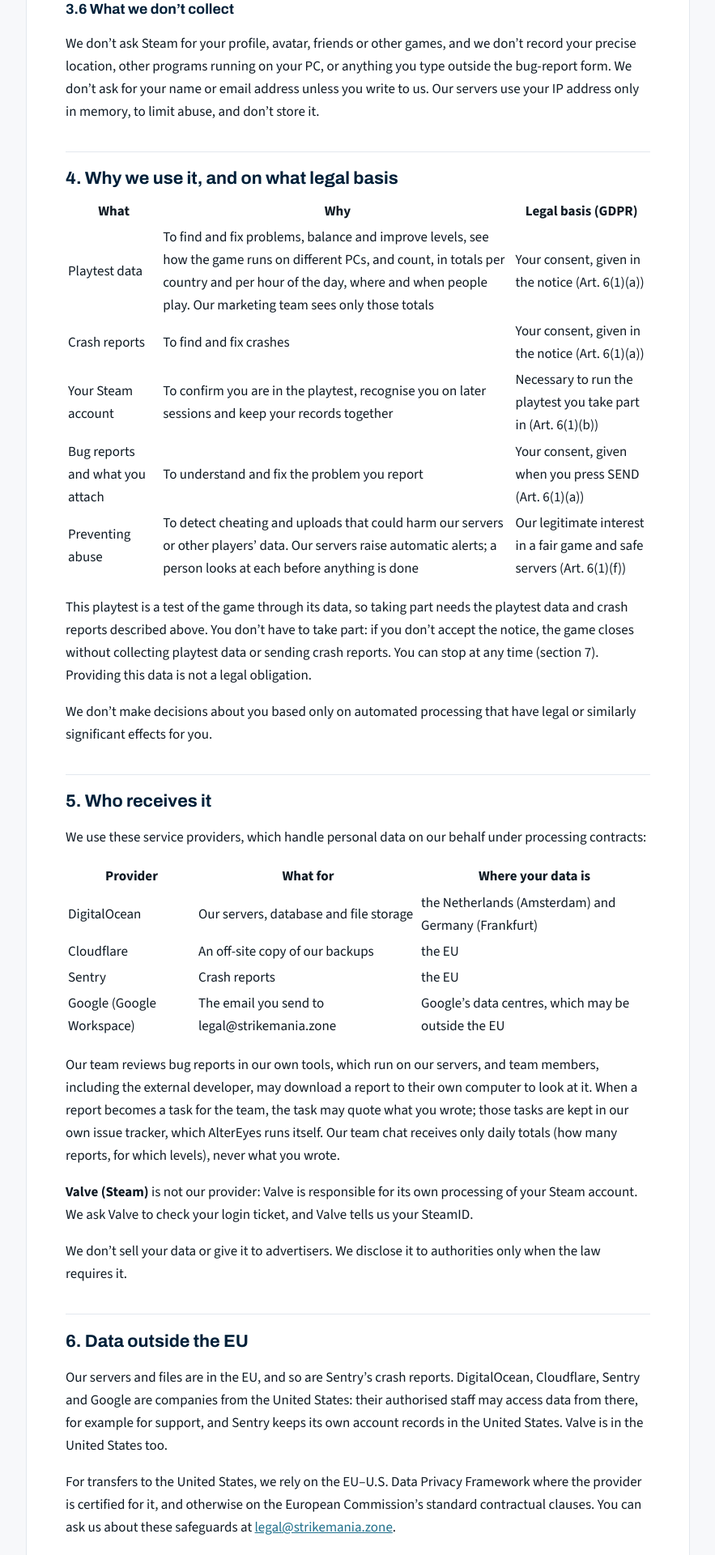
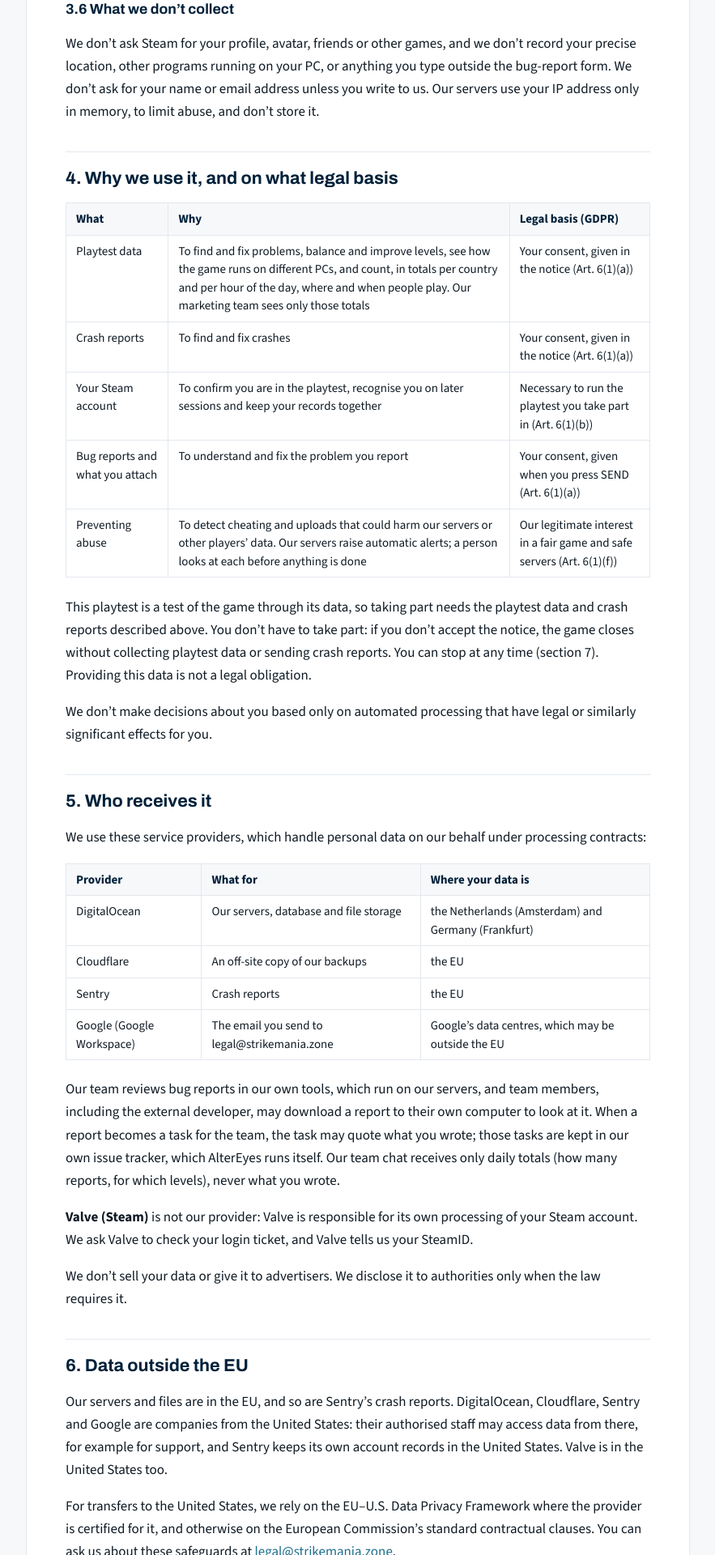
Before and after one commit to AlterEyes-Org/public-policies, a Jekyll site: the page built from strikemania/privacy/index.md, in a window 1280 px wide. Shown: the part 3052-4972 px from the top of the page at 81% size, without its empty margins (198-1081 px from the left). Built offline with Jekyll 4.4.1, drawn with Linux system fonts in a browser that asks for light colours.

Commit message:
Lines and a header row for tables

```diff
--- a/_layouts/default.html
+++ b/_layouts/default.html
@@ -62,11 +62,16 @@
     a:hover { color: var(--accent-ink); }
     ul { padding-left: 1.3rem; }
     li { margin: .2rem 0; }
+    table { width: 100%; border-collapse: collapse; margin: 1rem 0 1.4rem; font-size: 15px; line-height: 1.5; }
+    th, td { border: 1px solid var(--hairline); padding: 8px 12px; text-align: left; vertical-align: top; }
+    thead th { background: var(--page); color: var(--navy); font-weight: 700; }
     footer.site { color: var(--muted); font-size: 14px; padding-top: 0; }
     @media (max-width: 640px) {
       body { font-size: 16px; }
       main { padding: 24px 16px; border-radius: 0; border-left: 0; border-right: 0; }
       h1 { font-size: 1.6rem; }
+      table { font-size: 14px; }
+      th, td { padding: 6px 8px; }
     }
     @media print {
       body { background: #fff; }
```
